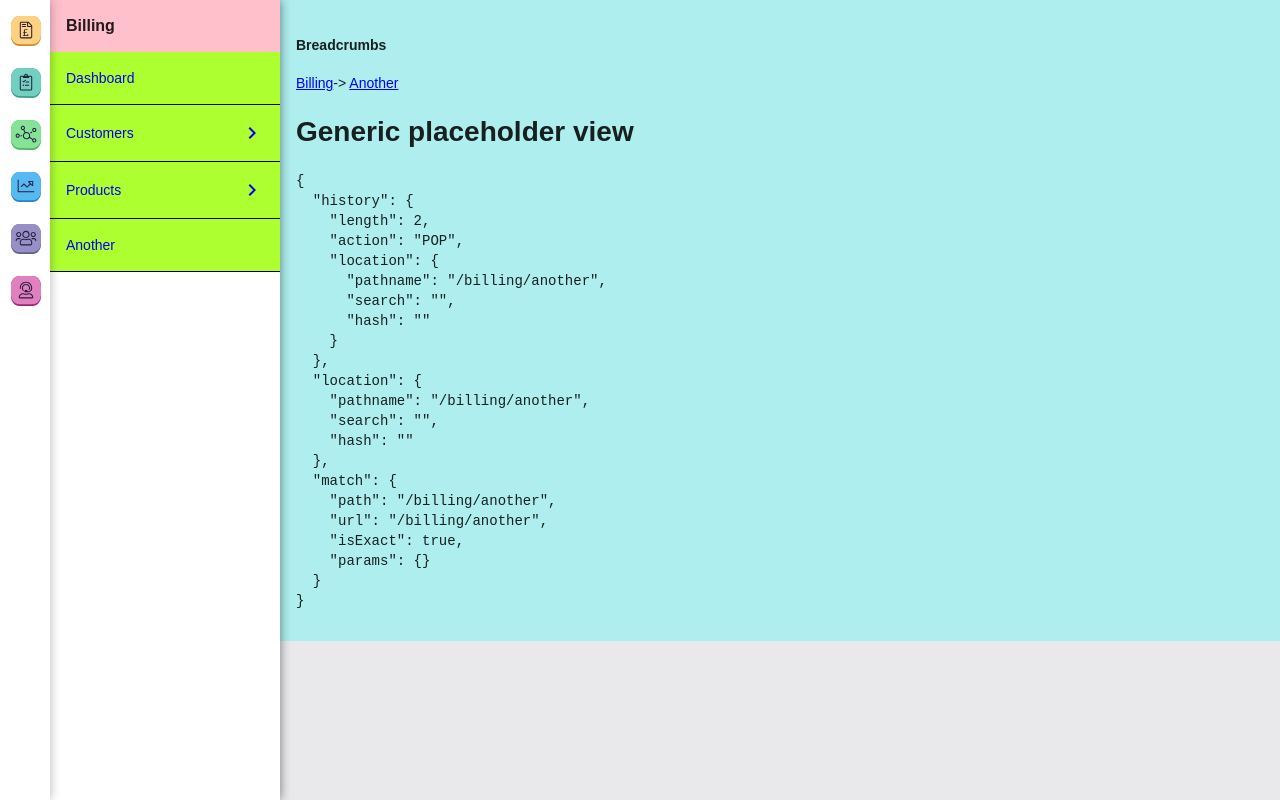
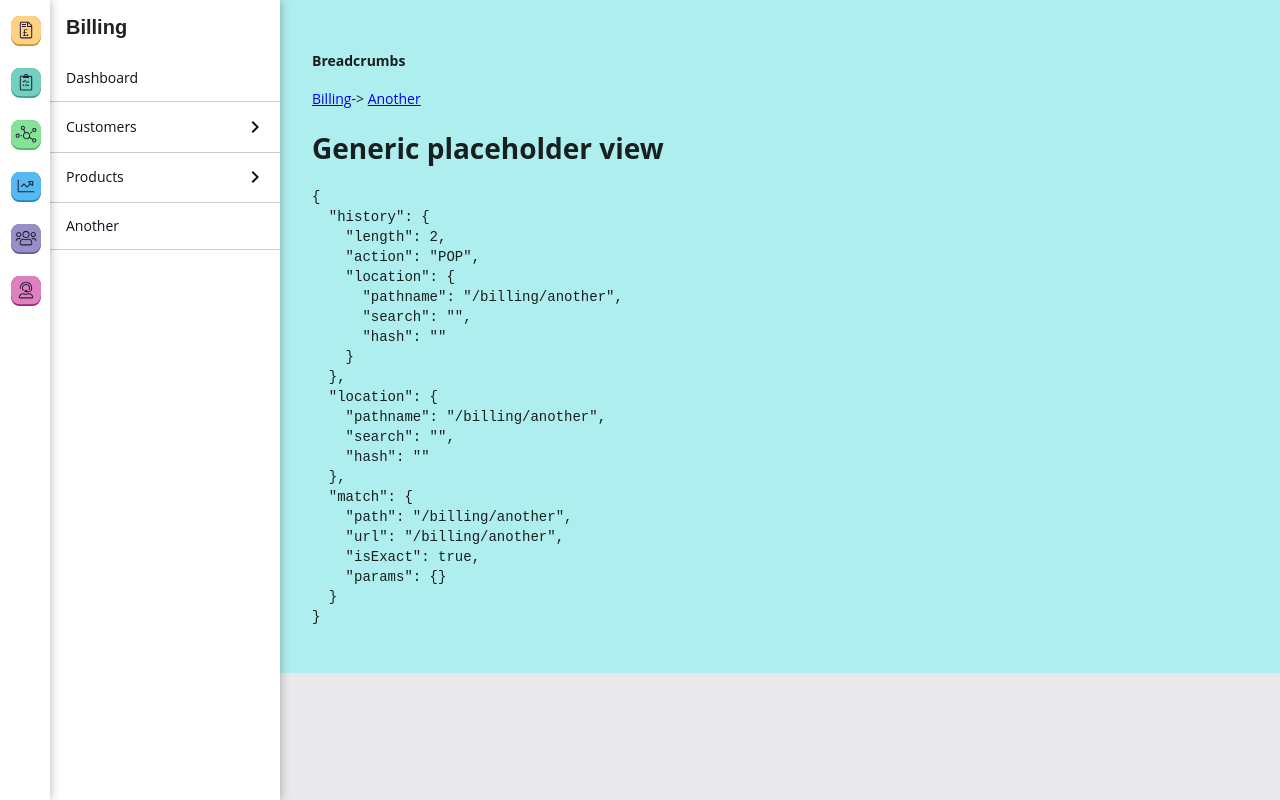
Before and after one commit to vonkanehoffen/affinity-nav-test, a React (Create React App) app: page /billing/another in a window 1280 px wide. Built offline with nearby package versions, Linux system fonts and the light colour scheme.

Commit message:
Style sub nav to match Axure prototype

```diff
--- a/src/components/AuroraTheme/AuroraTheme.js
+++ b/src/components/AuroraTheme/AuroraTheme.js
@@ -29,26 +29,32 @@ export const theme = createMuiTheme({
     borderRadius: 5
   },
   typography: {
-    // Note: 16px default base.
-    fontFamily: "Montserrat, sans-serif",
+    // Note: 16px default htmlFontSize base.
+    fontSize: 14, // default base
+    fontFamily: "'Open Sans', sans-serif",
     fontWeightBold: 600,
     h1: {
+      fontFamily: "'Montserrat', sans-serif",
       fontSize: "2rem",
       fontWeight: 600
     },
     h2: {
+      fontFamily: "'Montserrat', sans-serif",
       fontSize: "1.75rem",
       fontWeight: 600
     },
     h3: {
+      fontFamily: "'Montserrat', sans-serif",
       fontSize: "1.25rem",
       fontWeight: 600
     },
     h4: {
+      fontFamily: "'Montserrat', sans-serif",
       fontSize: "1rem",
       fontWeight: 600
     },
     h5: {
+      fontFamily: "'Montserrat', sans-serif",
       fontSize: "0.875rem",
       fontWeight: 600
     },
--- a/src/components/Content.js
+++ b/src/components/Content.js
@@ -3,7 +3,7 @@ import styled from "styled-components";
 const Content = styled.div`
   background: paleturquoise;
   flex-grow: 1;
-  padding: 1rem;
+  padding: 2rem;
   margin-left: 280px;
 `;
 
--- a/src/components/SubNav.js
+++ b/src/components/SubNav.js
@@ -4,13 +4,16 @@ import {
   Link,
   matchPath,
   useParams,
-  useLocation
+  useLocation,
+  useHistory
 } from "react-router-dom";
 import styled from "styled-components";
 import ChevronRight from "@material-ui/icons/ChevronRight";
 import ChevronLeft from "@material-ui/icons/ChevronLeft";
 import Box from "@material-ui/core/Box";
+import Button from "@material-ui/core/Button";
 import { Typography } from "@material-ui/core";
+import { colors } from "./AuroraTheme/AuroraTheme";
 
 const Outer = styled.div`
   position: fixed;
@@ -18,7 +21,7 @@ const Outer = styled.div`
   left: 50px;
   width: 230px;
   height: 100vh;
-  box-shadow: 0 0 10px rgba(0, 0, 0, 0.5);
+  box-shadow: 0 0 10px rgba(0, 0, 0, 0.3);
   background: white;
   overflow: hidden;
 `;
@@ -31,7 +34,7 @@ const Level = styled.div`
   position: absolute;
   left: 230px;
   top: 0;
-  background: pink;
+  background: white;
   width: 230px;
 `;
 
@@ -47,10 +50,14 @@ const NavLink = styled(Link)`
   display: flex;
   justify-content: space-between;
   align-items: center;
-  padding: 1rem;
-  background: greenyellow;
-  border-bottom: 1px solid #000;
+  padding: 0.8rem 0.8rem 0.8rem 1rem;
+  background: white;
+  color: ${colors.neutralAbyss.value};
+  border-bottom: 1px solid rgba(0, 0, 0, 0.2);
   text-decoration: none;
+  &:hover {
+    color: ${colors.vibrantViolet.value};
+  }
 `;
 
 /**
@@ -78,6 +85,7 @@ function populatePathParams(params, path) {
 function SubNavLevel({ routes, base, rootTitle }) {
   // Hook to get current :params on the route
   const params = useParams();
+  const history = useHistory();
 
   // If the route has no title it's a dummy level so should only render routing logic
   // This is generally for dynamic routes (i.e. /whatever/:param/) where the links
@@ -97,15 +105,20 @@ function SubNavLevel({ routes, base, rootTitle }) {
   return (
     <Level>
       <div>
-        {rootTitle ? (
-          <Box m={1}>
-            <Typography variant="h4">{rootTitle}</Typography>
-          </Box>
-        ) : (
-          <BackLink to={base.substring(0, base.lastIndexOf("/"))}>
-            <ChevronLeft /> Back
-          </BackLink>
-        )}
+        <Box m={1}>
+          {rootTitle ? (
+            <Typography variant="h3">{rootTitle}</Typography>
+          ) : (
+            <Button
+              startIcon={<ChevronLeft />}
+              onClick={() =>
+                history.push(base.substring(0, base.lastIndexOf("/")))
+              }
+            >
+              Back
+            </Button>
+          )}
+        </Box>
         <NavLink to={populatePathParams(params, base)}>Dashboard</NavLink>
       </div>
 
--- a/src/microFrontEnds/Billing/DummyViews/BillingDashboard.js
+++ b/src/microFrontEnds/Billing/DummyViews/BillingDashboard.js
@@ -1,9 +1,10 @@
 import React from "react";
+import { Typography } from "@material-ui/core";
 
 const BillingDashboard = () => {
   return (
     <div>
-      <h1>Billing dashboard here</h1>
+      <Typography variant="h1">Billing dashboard here</Typography>
     </div>
   );
 };
```
